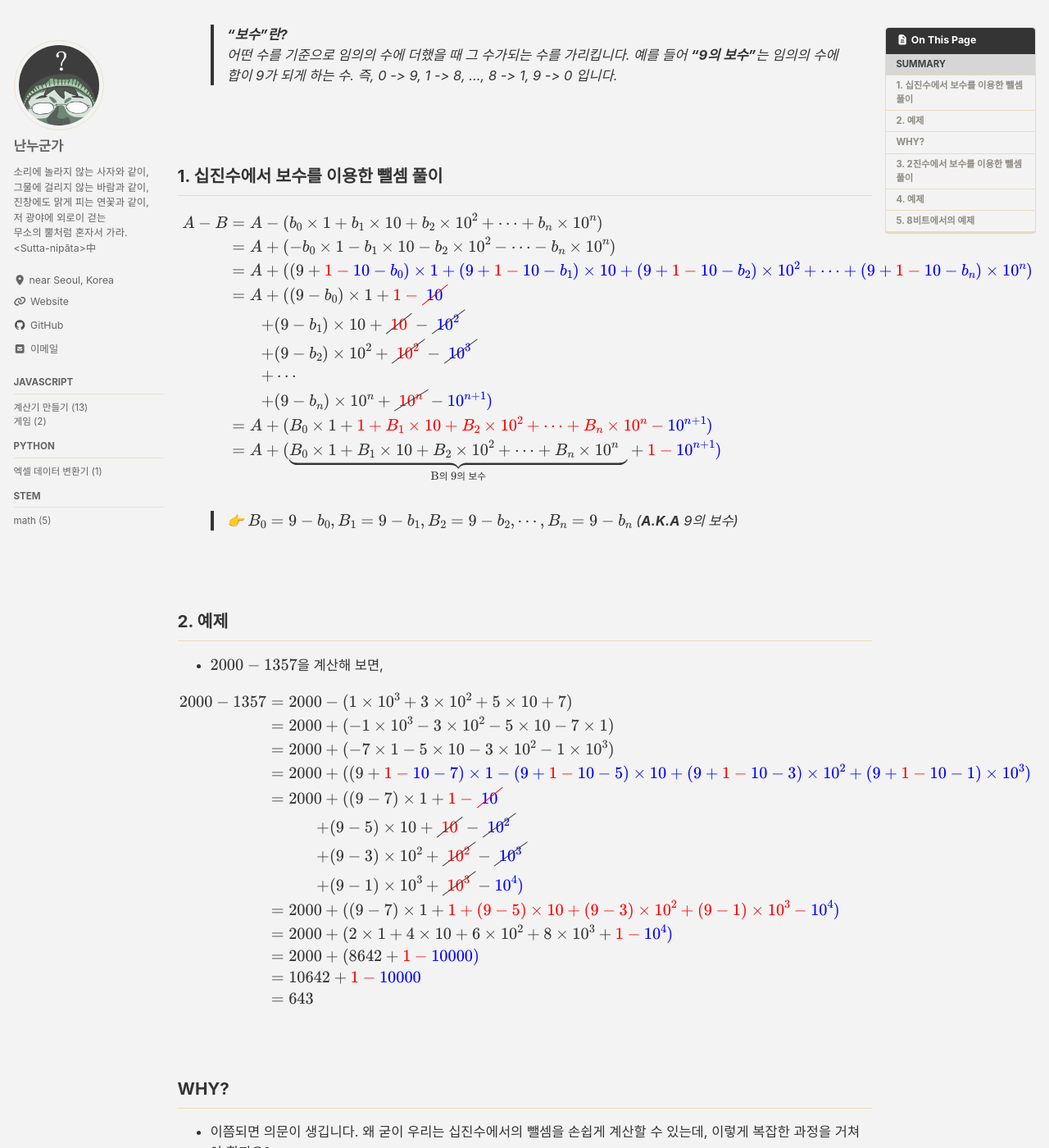
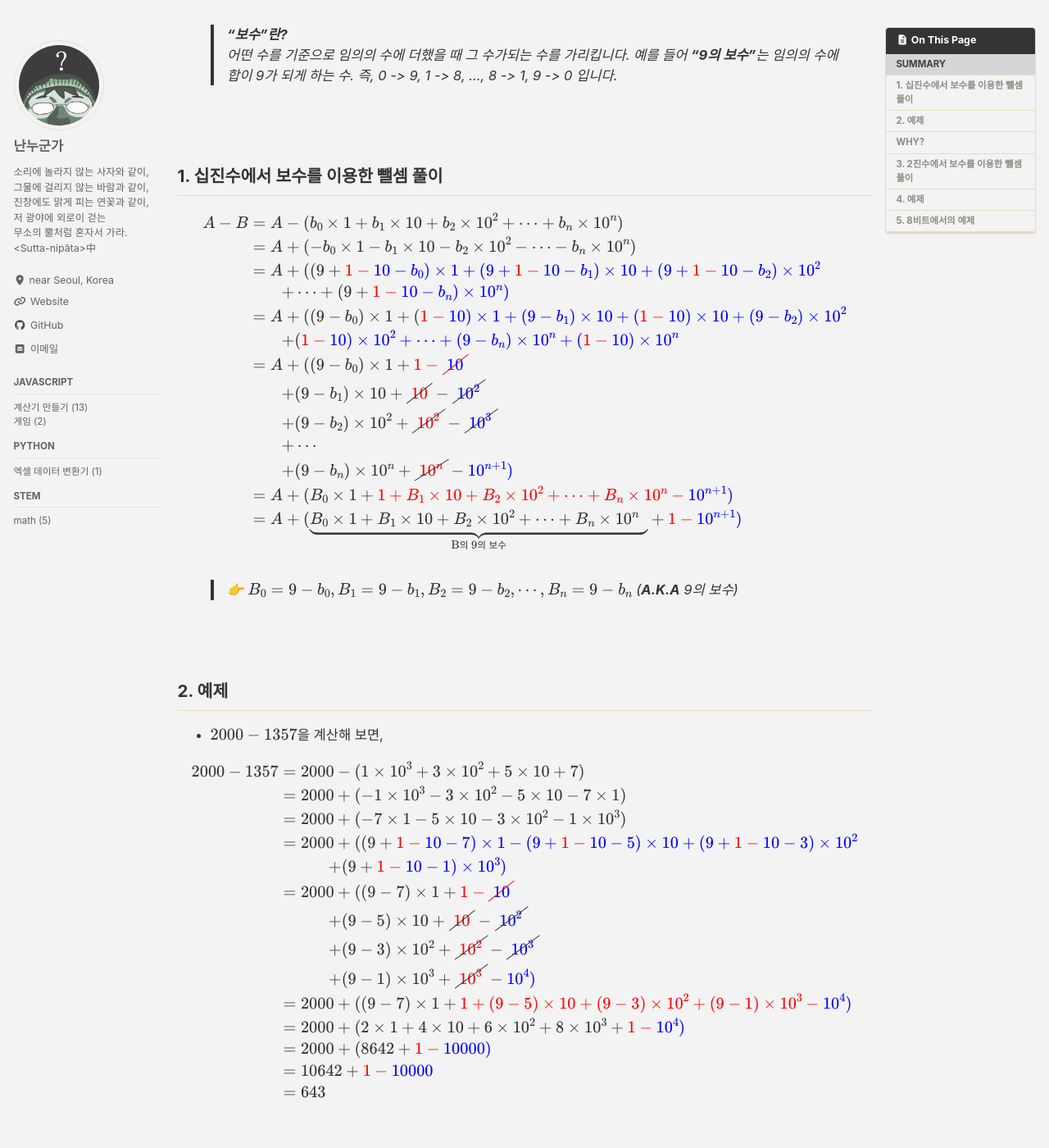
Before and after one commit to bug29/bug29.github.io, a Jekyll site: the page built from _posts/stem/math/2025-04-23-보수를이용하는뺄셈.md, in a window 1280 px wide and 1400 px high, scrolled down 381 px. Shown: the whole window at 82% size. Built offline with Jekyll 4.4.1, drawn with Linux system fonts in a browser that asks for light colours; cached includes are drawn as plain includes; emoji names are drawn with the system emoji font; formulas are drawn with MathJax 3; comment, search, counter and statistics services are not loaded; some of the changed text lies outside the part shown.

Commit message:
보수를 이용하는 뺄셈 수정

```diff
--- a/_posts/stem/math/2025-04-23-보수를이용하는뺄셈.md
+++ b/_posts/stem/math/2025-04-23-보수를이용하는뺄셈.md
@@ -27,7 +27,10 @@ $$
 \begin{aligned}
 A - B &= A - (b_0 \times 1 + b_1 \times 10 + b_2 \times 10^2 + \cdots + b_n \times 10^n) \\
 &= A + (- b_0 \times 1 - b_1 \times 10 - b_2 \times 10^2 - \cdots - b_n \times 10^n) \\
-&= A + ((9 + \color{red}{1} - \color{blue}{10} - b_0) \times 1 + (9 + \color{red}{1} - \color{blue}{10} - b_1) \times 10 + (9 + \color{red}{1} - \color{blue}{10} - b_2) \times 10^2 + \cdots + (9 + \color{red}{1} - \color{blue}{10} - b_n) \times 10^n) \\
+&= A + ((9 + \color{red}{1} - \color{blue}{10} - b_0) \times 1 + (9 + \color{red}{1} - \color{blue}{10} - b_1) \times 10 + (9 + \color{red}{1} - \color{blue}{10} - b_2) \times 10^2 \\
+&\qquad + \cdots + (9 + \color{red}{1} - \color{blue}{10} - b_n) \times 10^n) \\
+&= A + ((9 - b_0) \times 1 + (\color{red}{1} - \color{blue}{10}) \times 1 + (9 - b_1) \times 10 + (\color{red}{1} - \color{blue}{10}) \times 10 + (9 - b_2) \times 10^2 \\
+&\qquad + (\color{red}{1} - \color{blue}{10}) \times 10^2 + \cdots + (9 - b_n) \times 10^n + (\color{red}{1} - \color{blue}{10}) \times 10^n \\
 &= A + ((9 - b_0) \times 1 + \color{red}{1} - \cancel{\color{blue}{10}} \\
 &\qquad + (9 - b_1) \times 10 + \cancel{\color{red}{10}} - \cancel{\color{blue}{10^2}} \\
 &\qquad + (9 - b_2) \times 10^2 + \cancel{\color{red}{10^2}} - \cancel{\color{blue}{10^3}} \\
@@ -51,7 +54,8 @@ $$
 2000 - 1357 &= 2000 - (1 \times 10^3 + 3 \times 10^2 + 5 \times 10 + 7) \\
 &= 2000 + (-1 \times 10^3 - 3 \times 10^2 - 5 \times 10 - 7 \times 1) \\
 &= 2000 + (-7 \times 1 - 5 \times 10 - 3 \times 10^2 - 1 \times 10^3) \\
-&= 2000 + ((9 + \color{red}{1} - \color{blue}{10} - 7) \times 1 - (9 + \color{red}{1} - \color{blue}{10} - 5) \times 10 + (9 + \color{red}{1} - \color{blue}{10} - 3) \times 10^2 + (9 + \color{red}{1} - \color{blue}{10} - 1) \times 10^3) \\
+&= 2000 + ((9 + \color{red}{1} - \color{blue}{10} - 7) \times 1 - (9 + \color{red}{1} - \color{blue}{10} - 5) \times 10 + (9 + \color{red}{1} - \color{blue}{10} - 3) \times 10^2 \\
+&\qquad\quad + (9 + \color{red}{1} - \color{blue}{10} - 1) \times 10^3) \\
 &= 2000 + ((9 - 7) \times 1 + \color{red}{1} - \cancel{\color{blue}{10}} \\
 &\qquad\quad + (9 - 5) \times 10 + \cancel{\color{red}{10}} - \cancel{\color{blue}{10^2}} \\
 &\qquad\quad + (9 - 3) \times 10^2 + \cancel{\color{red}{10^2}} - \cancel{\color{blue}{10^3}} \\
@@ -79,7 +83,8 @@ $$
 \begin{aligned}
 A - B &= A - (b_0 \times 1 + b_1 \times 2 + b_2 \times 2^2 + \cdots + b_n \times 2^n) \\
 &= A + (- b_0 \times 1 - b_1 \times 2 - b_2 \times 2^2 - \cdots - b_n \times 2^n) \\
-&= A + ((1 + \color{red}{1} - \color{blue}{2} - b_0) \times 1 + (1 + \color{red}{1} - \color{blue}{2} - b_1) \times 2 + (1 + \color{red}{1} - \color{blue}{2} - b_2) \times 2^2 + \cdots + (1 + \color{red}{1} - \color{blue}{2} - b_n) \times 2^n) \\
+&= A + ((1 + \color{red}{1} - \color{blue}{2} - b_0) \times 1 + (1 + \color{red}{1} - \color{blue}{2} - b_1) \times 2 + (1 + \color{red}{1} - \color{blue}{2} - b_2) \times 2^2 \\
+&\qquad + \cdots + (1 + \color{red}{1} - \color{blue}{2} - b_n) \times 2^n) \\
 &= A + ((1 - b_0) \times 1 + \color{red}{1} - \cancel{\color{blue}{2}} \\
 &\qquad + (1 - b_1) \times 2 + \cancel{\color{red}{2}} - \cancel{\color{blue}{2^2}} \\
 &\qquad + (1 - b_2) \times 2^2 + \cancel{\color{red}{2^2}} - \cancel{\color{blue}{2^3}} \\
@@ -100,11 +105,12 @@ $$
 $$
 \begin{aligned}
 1110 - 101 &= 1110 - (0 \times 2^3 + 1 \times 2^2 + 0 \times 2 + 1) \\
-&= 1110 + ((1 + \color{red}{1} - \color{blue}{2} - 0) \times 2^3 + (1 + \color{red}{1} - \color{blue}{2} - 1) \times 2^2 + (1 + \color{red}{1} - \color{blue}{2} - 0) \times 2 + (1 + \color{red}{1} - \color{blue}{2} - 1) \times 1) \\
+&= 1110 + ((1 + \color{red}{1} - \color{blue}{2} - 0) \times 2^3 + (1 + \color{red}{1} - \color{blue}{2} - 1) \times 2^2 + (1 + \color{red}{1} - \color{blue}{2} - 0) \times 2 \\
+&\qquad\quad + (1 + \color{red}{1} - \color{blue}{2} - 1) \times 1) \\
 &= 1110 + ((1 - 0) \times 2^3 + \bcancel{\color{red}{2^3}} - \color{blue}{2^4} \\
-&\qquad\qquad + (1 - 1) \times 2^2 + \bcancel{\color{red}{2^2}} - \bcancel{\color{blue}{2^3}} \\
-&\qquad\qquad + (1 - 0) \times 2 + \bcancel{\color{red}{2}} - \bcancel{\color{blue}{2^2}} \\
-&\qquad\qquad + (1 - 1) \times 1 + \color{red}{1} - \bcancel{\color{blue}{2}}) \\
+&\qquad\quad + (1 - 1) \times 2^2 + \bcancel{\color{red}{2^2}} - \bcancel{\color{blue}{2^3}} \\
+&\qquad\quad + (1 - 0) \times 2 + \bcancel{\color{red}{2}} - \bcancel{\color{blue}{2^2}} \\
+&\qquad\quad + (1 - 1) \times 1 + \color{red}{1} - \bcancel{\color{blue}{2}}) \\
 &= 1110 + (1 \times 2^3 + 0 \times 2^2 + 1 \times 2 + 0 \times 1 + \color{red}{1} - \color{blue}{2^4}) \\
 &= 1110 + (\color{green}{1010} + \color{red}{1} - \color{blue}{10000}) \\
 &= 11001 - \color{blue}{10000} \\
```
Also changed, not shown: _posts/python/xlsxToJson/2025-04-13-엑셀데이터변환기-개요.md (+1 -1 lines).
